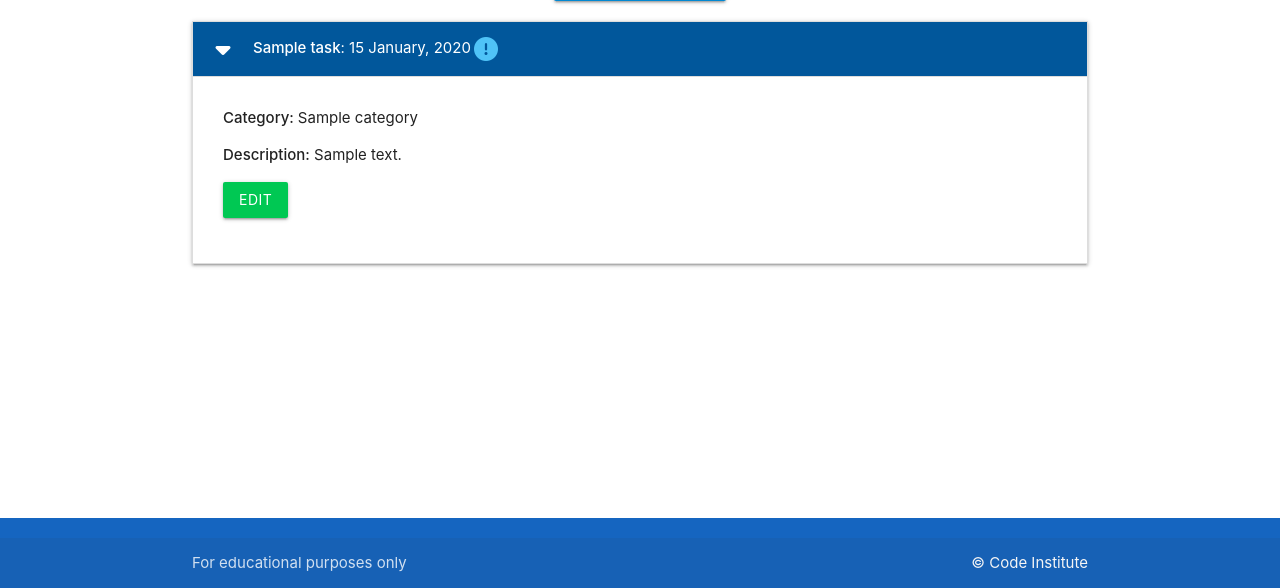
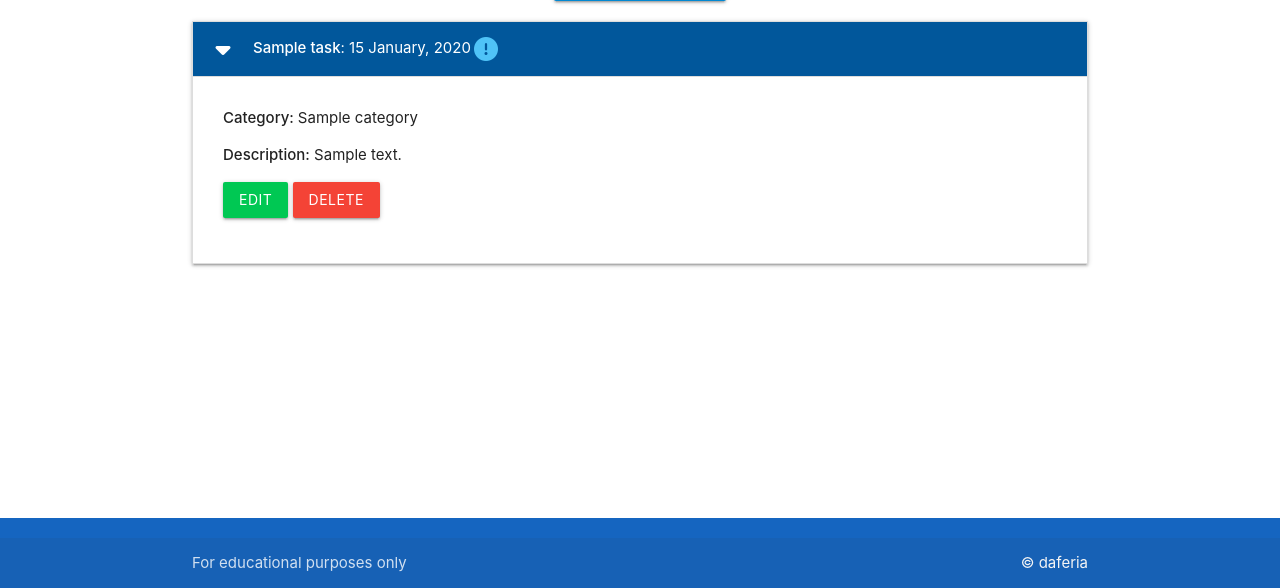
Before and after one commit to Daferia/flask-sqlalchemy-task-manager, a Flask app: page / in a window 1280 px wide, after a click that opens the changed part. Shown: the part 212-800 px from the top of the page. Run offline with Flask 2, Linux system fonts and the light colour scheme; tables that the repository leaves empty hold one stand-in row (values such as "Sample post"); some libraries are stand-ins or nearby versions.

Commit message:
added the deleting function to tasks page

```diff
--- a/taskmanager/routes.py
+++ b/taskmanager/routes.py
@@ -73,3 +73,11 @@ def edit_task(task_id):
         task.category_id = request.form.get("category_id")
         db.session.commit()
     return render_template("edit_task.html", task=task, categories=categories)
+
+
+@app.route("/delete_ask/<int:task_id>")
+def delete_task(task_id):
+    task = Task.query.get_or_404(task_id)
+    db.session.delete(task)
+    db.session.commit()
+    return redirect(url_for("home"))
--- a/taskmanager/templates/add_task.html
+++ b/taskmanager/templates/add_task.html
@@ -18,8 +18,7 @@
                 <div class="input-field col s12">
                     <i class="fas fa-align-left prefix light-blue-text text-darken-4"></i>
                     <textarea id="task_description" name="task_description" minlength="5" maxlength="200" type="text"
-                     class="materialize-textarea validate" required>
-                    </textarea>
+                     class="materialize-textarea validate" required></textarea>
                     <label for="task_description">Task Description</label>
                 </div>
             </div>
--- a/taskmanager/templates/base.html
+++ b/taskmanager/templates/base.html
@@ -44,7 +44,7 @@
         <div class="footer-copyright">
           <div class="container">
           For educational purposes only
-          <a class="grey-text text-lighten-4 right" href="https://codeinstitute.net" target="_blank">&copy; Code Institute</a>
+          <a class="grey-text text-lighten-4 right" href="https://codeinstitute.net" target="_blank">&copy; daferia</a>
           </div>
         </div>
       </footer>
--- a/taskmanager/templates/categories.html
+++ b/taskmanager/templates/categories.html
@@ -28,11 +28,11 @@
                       <div id="modal-{{ category.id }}" class="modal modal-fixed-footer">
                           <div class="modal-content">
                               <h4>ARE YOU SURE YOU WANT TO DELETE THIS???</h4>
-                              <p>WARNING!!! This cannot be undone!</p>
+                              <h5 class="deep-orange-text accent-4"><strong>WARNING!!! This will delete all tasks and cannot be undone!</strong></h5>
                           </div>
                           <div class="modal-footer center-align">
-                            <a href="{{ url_for('delete_category', category_id=category.id)}}" class="modal-close btn red">YES</a>
-                            <a href="#modal.close()" class="modal-close btn green">CANCEL</a>
+                            <a href="{{ url_for('delete_category', category_id=category.id)}}" class="modal-close btn green">YES</a>
+                            <a href="#modal.close()" class="modal-close btn red">NO</a>
                         </div>
                       </div>
                 </div>
--- a/taskmanager/templates/tasks.html
+++ b/taskmanager/templates/tasks.html
@@ -26,8 +26,21 @@
                 <p><strong>Description:</strong> {{ task.task_description }}</p>
                 <p>
                   <a href="{{ url_for('edit_task', task_id=task.id) }}" class="btn green accent-4">Edit</a>
+                  <a href="#modal-{{ task.id }}" class="btn red modal-trigger">Delete</a>
                 </p>
-              </div>
+                <!-- Modal Structure -->
+                <div id="modal-{{ task.id }}" class="modal modal-fixed-footer center-align">
+                  <div class="modal-content">
+                    <h4>ARE YOU SURE YOU WANT TO DELETE THIS???</h4>
+                    <p>WARNING!!! This cannot be undone!</p>
+                  </div>
+                  <div class="modal-footer">
+                    <a href="{{ url_for('delete_task', task_id=task.id)}}"
+                      class="modal-close btn green">YES</a>
+                    <a href="#modal.close()" class="modal-close btn red">NO</a>
+                  </div>
+                </div>
+                </div>
             </li>
             {% endfor %}
           </ul>
```
